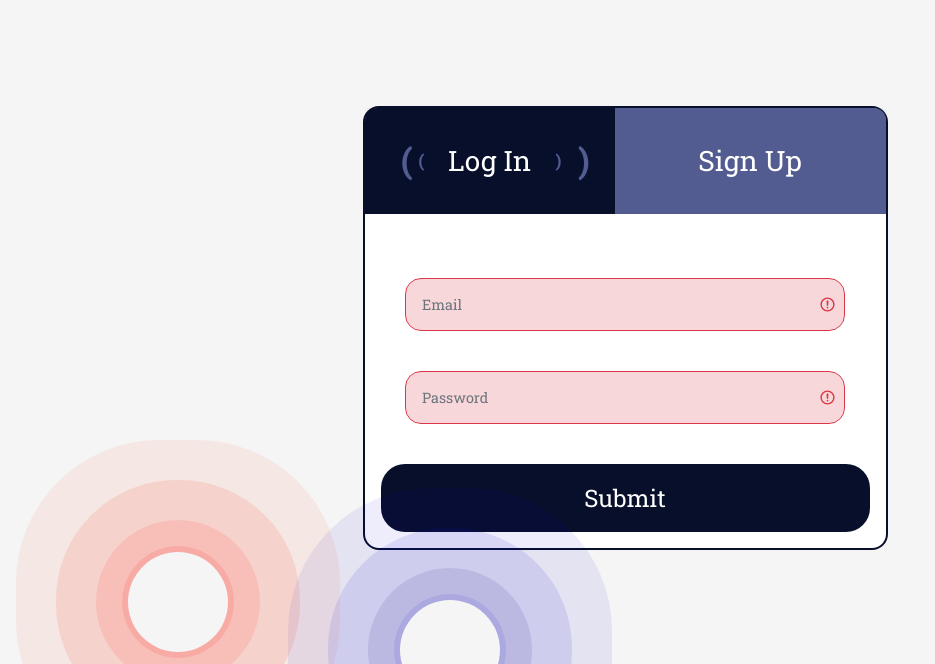
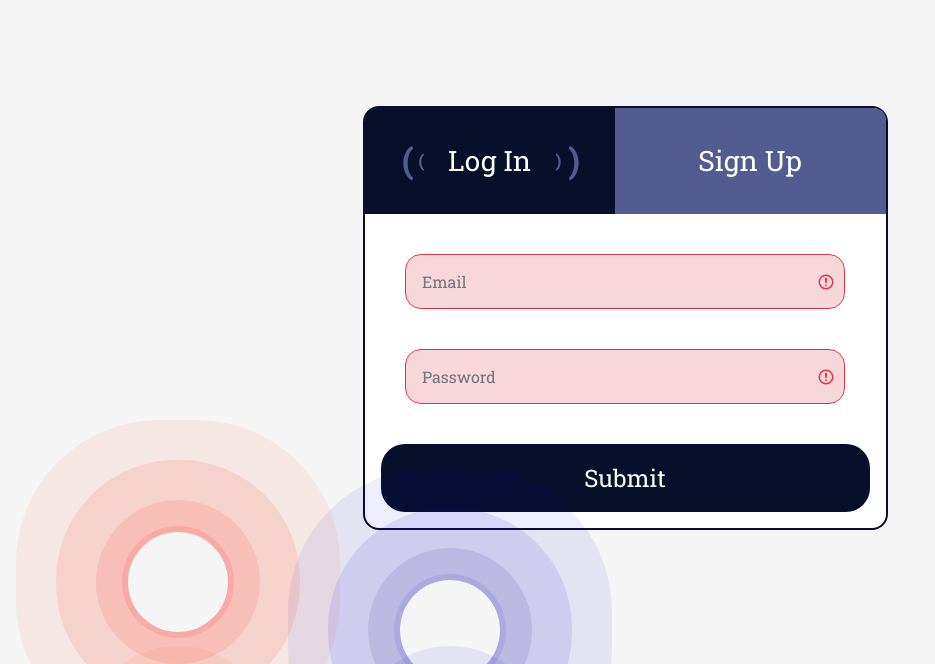
Before and after one commit to D1LLY/COP4331-smallproj, a PHP site: page /login.html in a window 1280 px wide. Shown: the part 96-760 px from the top of the page, without its empty margins (0-935 px from the left). Run offline with PHP 8.4, Linux system fonts and the light colour scheme; some libraries are stand-ins or nearby versions.

Commit message:
header changes

```diff
--- a/frontend/css/about.css
+++ b/frontend/css/about.css
@@ -100,16 +100,16 @@
 	}
 
 	10%, 30%, 50%, 70%, 90% {
-		transform: rotate(42deg) translateX(-0.5px);
+		transform: rotate(40deg) translateX(-0.5px);
 	}
 
 	20%, 40%, 60%, 80% {
-		transform: rotate(48deg) translateX(0.5px);
+		transform: rotate(50deg) translateX(0.5px);
 	}
 }
 
 .navbar-brand:hover .rotated-icon {
-	animation: shake 0.82s cubic-bezier(.36, .07, .19, .97) both;
+	animation: shake 1.2s ease-in-out both;
 	transform: rotate(45deg);
 }
 
--- a/frontend/css/login.css
+++ b/frontend/css/login.css
@@ -101,16 +101,16 @@
     }
 
     10%, 30%, 50%, 70%, 90% {
-        transform: rotate(42deg) translateX(-0.5px);
+        transform: rotate(40deg) translateX(-0.5px);
     }
 
     20%, 40%, 60%, 80% {
-        transform: rotate(48deg) translateX(0.5px);
+        transform: rotate(50deg) translateX(0.5px);
     }
 }
 
 .navbar-brand:hover .rotated-icon {
-    animation: shake 0.82s cubic-bezier(.36, .07, .19, .97) both;
+    animation: shake 1.2s ease-in-out both;
     transform: rotate(45deg);
 }
 
@@ -242,16 +242,23 @@ body {
     content: ')';
 }
 
+.toggle-btn.active::after {
+    right: 20%;
+}
+
 .toggle-btn.active::before,
 .toggle-btn.active::after {
     opacity: 1;
     font-size: 2rem;
     font-weight: bold;
-    transform: translate(-150%, -50%) scale(1);
+    transform: translate(-140%, -50%) scale(1);
 }
 
 .toggle-btn.active::after {
-    transform: translate(150%, -50%) scale(1);
+    opacity: 1;
+    font-size: 2rem;
+    font-weight: bold;
+    transform: translate(140%, -50%) scale(1);
 }
 
 /* Inner parentheses */
@@ -293,7 +300,7 @@ body {
 /* Form Control */
 
 .card-body .form-group:first-child {
-    padding-top: 3rem !important;
+    padding-top: 1.5rem !important;
 }
 
 .card .form-group-lg {
@@ -311,7 +318,7 @@ body {
 .card .form-control {
     width: 90%;
     margin: 0 auto;
-    font-size: 0.9em;
+    font-size: 1rem;
     border-radius: 1rem;
     background-color: #ffffff;
     padding-right: 2.375rem;
@@ -322,7 +329,7 @@ body {
     position: relative;
     width: 100%;
     height: auto;
-    font-size: 0.9em;
+    font-size: 1rem;
     border-radius: 0.5rem;
     background-color: #ffffff;
     background-clip: padding-box;
@@ -457,10 +464,6 @@ input[type=text] {
 
 /* Animation */
 
-.animation {
-    display: flex;
-}
-
 /* body R */
 @keyframes ripple1 {
     0% {
@@ -526,6 +529,10 @@ input[type=text] {
     }
 }
 
+.animation {
+    display: flex;
+}
+
 /* red head */
 .animation span:nth-child(2) {
     display: block;
```
Also changed, not shown: frontend/css/contacts.css (+4 -4 lines).
